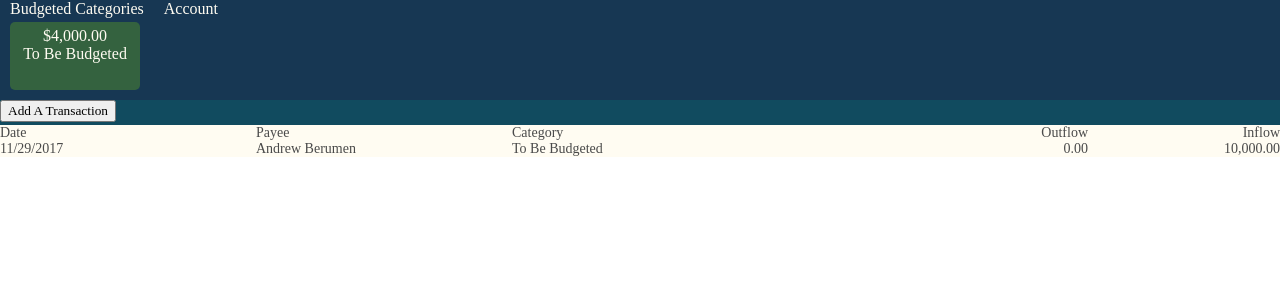
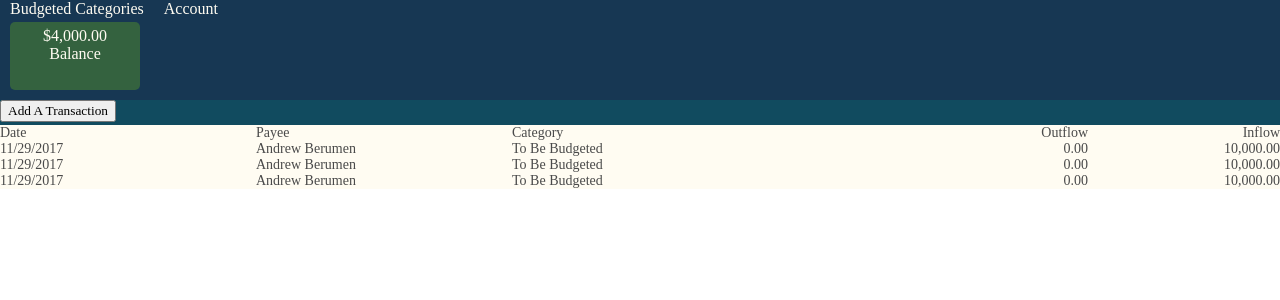
Before and after one commit to anbe6083/Budget_Application, a React (Create React App) app: page / in a window 1280 px wide. Shown: the top 300 px of the page. Built offline with nearby package versions, Linux system fonts and the light colour scheme.

Commit message:
Refactored To Be Budgeted to Balance. This is for Account, not Categories

```diff
--- a/src/App.css
+++ b/src/App.css
@@ -12,7 +12,7 @@
   position: relative;
 }
 
-.ToBeBudgetedContainer {
+.BalanceContainer {
   color: #FFFCF2;
   width: 120px;
   height: 63px;
--- a/src/toBeBudgeted.js
+++ b/src/Balance.js
@@ -1,16 +1,16 @@
 import React, {Component} from 'react';
 import './App.css';
-export default class ToBeBudgeted extends Component {
+export default class Balance extends Component {
     constructor(props) {
         super(props)
     }
 
     render() {
         return (
-            <div className="ToBeBudgetedContainer">
+            <div className="BalanceContainer">
                 $4,000.00
                 <br />
-                To Be Budgeted
+                Balance
             </div>
         )
     }
--- a/src/TopBar.js
+++ b/src/TopBar.js
@@ -1,6 +1,6 @@
 import React, { Component } from 'react';
 import './App.css';
-import ToBeBudgeted from './toBeBudgeted';
+import Balance from './Balance';
 export default class TopBar extends Component {
     constructor(props) {
         super(props);
@@ -13,7 +13,7 @@ export default class TopBar extends Component {
                     <a href='#'>Budgeted Categories</a>
                     <a href='#'>Account</a>
                 </div>
-                <ToBeBudgeted />
+                <Balance />
 
             </div>
         )
--- a/src/mainBody.js
+++ b/src/mainBody.js
@@ -12,6 +12,8 @@ export default class MainBody extends Component {
             <div className="mainBody">
                 <TopLabel />
                 <Transaction />
+                <Transaction />
+                <Transaction />
             </div>
         )
     }
```
